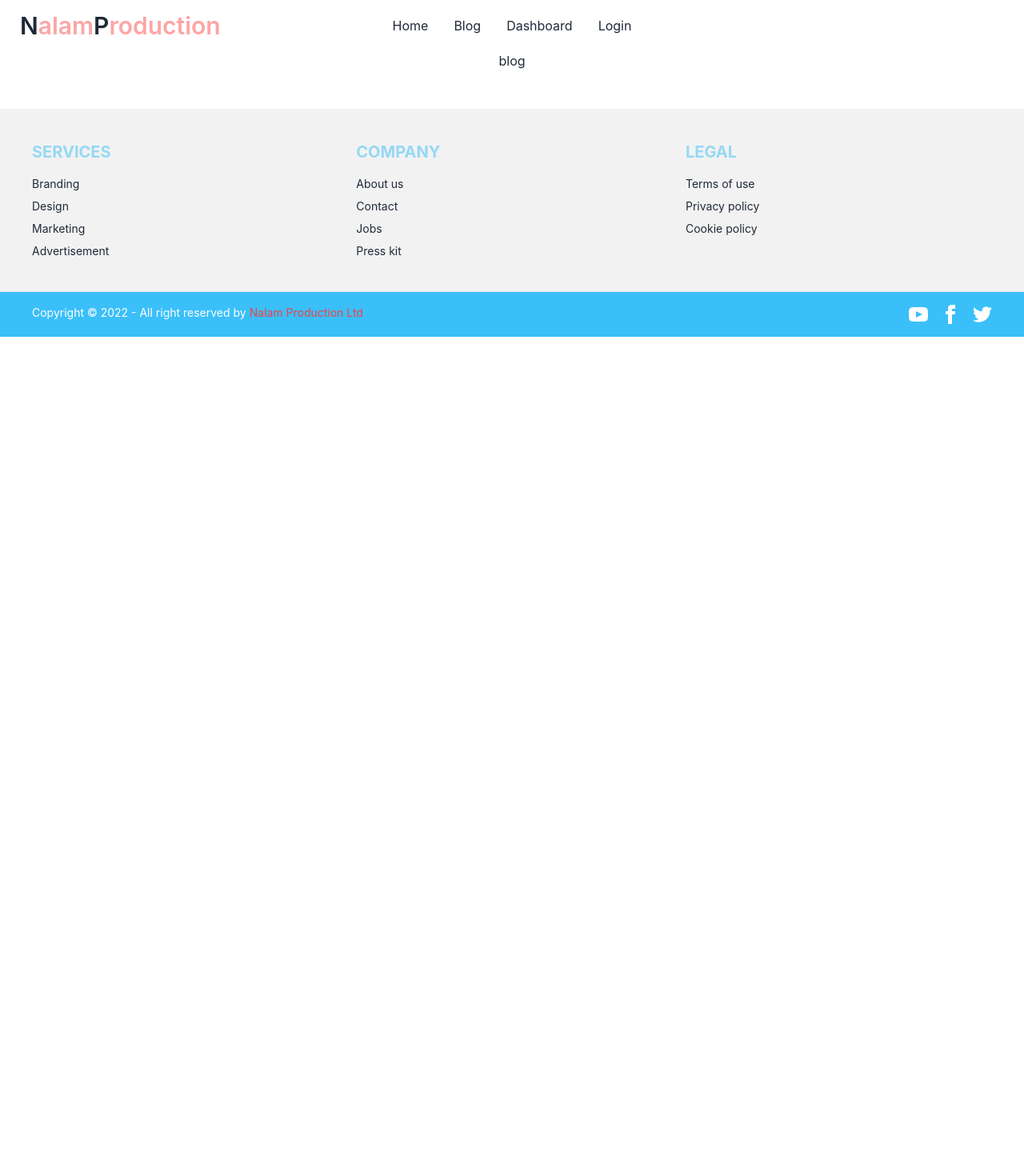
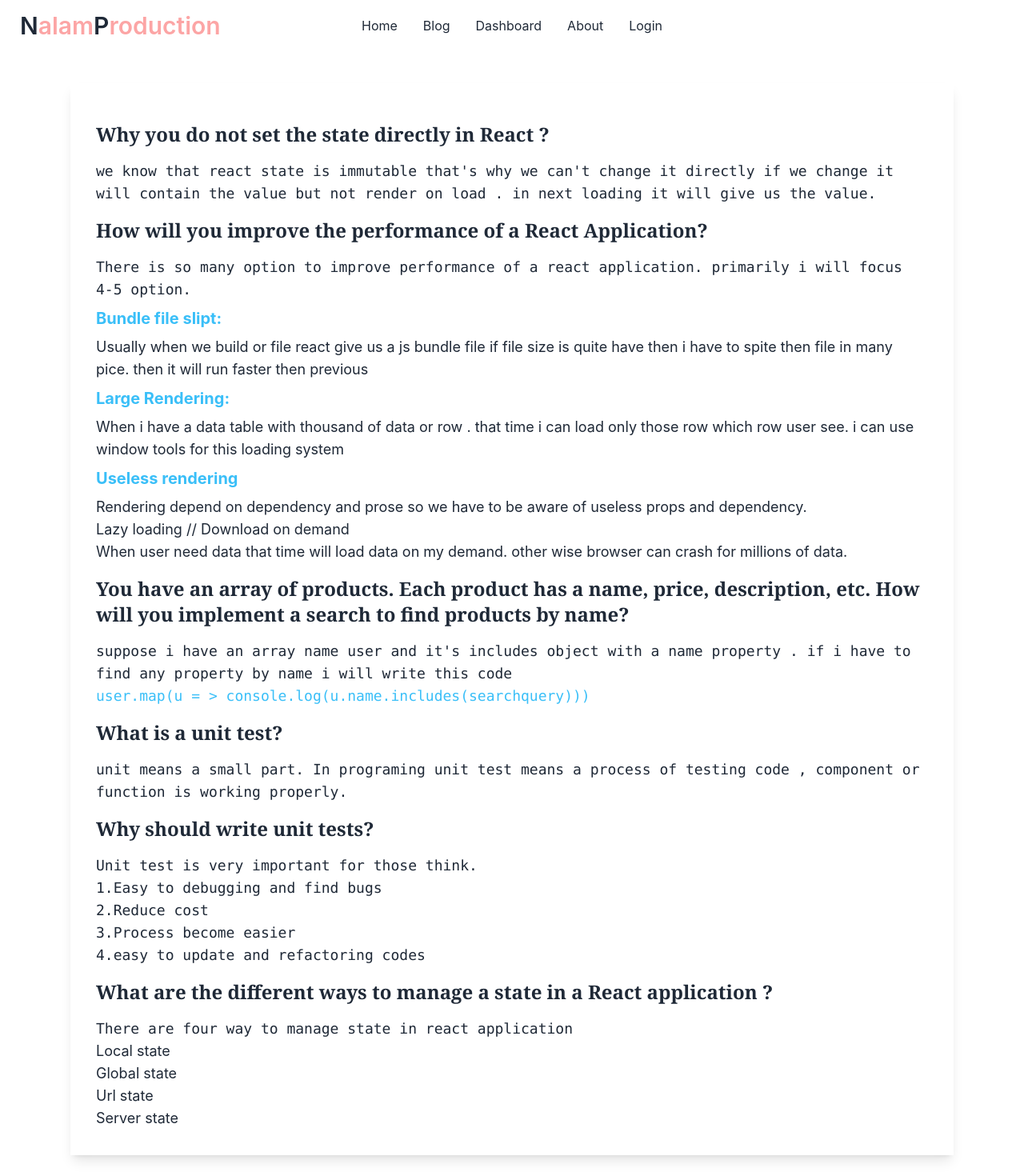
Before and after one commit to saklain71/Nalam-Production, a React (Create React App) app: page /blog in a window 1280 px wide. Shown: the top 1470 px of the page at 80% size. Before the commit the page ends 800 px from the top, so only its background shows below. Built offline with nearby package versions, Linux system fonts and the light colour scheme; no server answers.

Commit message:
about n  blogs

```diff
--- a/src/App.js
+++ b/src/App.js
@@ -1,6 +1,5 @@
 import { Route, Routes } from 'react-router-dom';
 import './App.css';
-import Blog from './Pages/Blog/Blog';
 import AddReview from './Pages/Dashboard/AddReview';
 import Dashboard from './Pages/Dashboard/Dashboard';
 import MyOrders from './Pages/Dashboard/MyOrders';
@@ -16,6 +15,9 @@ import NotFound from './Pages/Shared/NotFound';
 import RequireAuth from './Pages/Login/RequireAuth';
 import Payment from './Pages/Dashboard/Payment';
 import AllUsers from './Pages/Dashboard/AllUsers';
+import ManageOrders from './Pages/Dashboard/ManageOrders';
+import Blog from './Pages/Blog/Blog';
+import About from './Pages/About/About';
 
 
 function App() {
@@ -40,9 +42,11 @@ function App() {
           <Route path="orders" element={<MyOrders></MyOrders>}></Route>
           <Route path="review" element={<AddReview></AddReview>}></Route>
           <Route path="alluser" element={<AllUsers></AllUsers>}></Route>
+          <Route path="manageOrder" element={<ManageOrders></ManageOrders>}></Route>
           <Route path="payment" element={<Payment></Payment>}></Route>
         </Route>
         <Route path="/blog" element={<Blog></Blog>}></Route>
+        <Route path="/about" element={<About></About>}></Route>
         <Route path="/login" element={<Login></Login>}></Route>
         <Route path="/register" element={<Register></Register>}></Route>
         <Route path='*' element={<NotFound></NotFound>}></Route>
--- /dev/null
+++ b/src/Hooks/UseAdmin.js
@@ -0,0 +1,23 @@
+import { useEffect, useState } from "react";
+
+const useAdmin = user =>{
+    const [admin , setAdmin] = useState(false);
+    const [adminLoading , setAdminLoading] = useState(true);
+    useEffect(()=>{
+        const email = user?.email;
+        if(email){
+            fetch(`http://localhost:5000/user/admin/${email}`)
+            .then(res => res.json())
+            .then(data => {
+                console.log('data inside useToken', data);
+                setAdmin(data.admin)
+                setAdminLoading(false);
+            })
+        }
+
+    },[user])
+
+    return [admin, adminLoading]
+}
+
+export default useAdmin
--- a/src/Pages/Dashboard/AllOrders.js
+++ b/src/Pages/About/About.js
@@ -1,6 +1,6 @@
 import React from 'react';
 
-const AllOrders = () => {
+const About = () => {
     return (
         <div>
 
@@ -8,4 +8,4 @@ const AllOrders = () => {
     );
 };
 
-export default AllOrders;
+export default About;
--- a/src/Pages/Blog/Blog.js
+++ b/src/Pages/Blog/Blog.js
@@ -2,10 +2,70 @@ import React from 'react';
 
 const Blog = () => {
     return (
-        <div>
-            <h2>blog</h2>
+        <div className='px-12 m-10'>
+            <div className=' shadow-lg text-left p-8'>
+                <h1 className='text-2xl font-serif my-4 font-bold'>Why you do not set the state directly in React ?</h1>
+                <p className='text-lg font-mono'>
+                    we know that react state is immutable that's why we can't change it directly if we change it will contain the value but not render on load . in next loading it will give us the value.
+                </p>
+                <h1 className='text-2xl font-serif my-4 font-bold'>How will you improve the performance of a React Application?</h1>
+                <p className='text-lg font-mono'>There is so many option to improve performance of a react application. primarily i will focus 4-5 option.</p>
+                <ul className='text-lg '>
+                    <li>
+                        <h1 className='text-info text-xl my-2 text-left font-bold'>  Bundle file slipt:</h1>
+                        <p> Usually when we build or file react give us a js bundle file if file size is quite have then i have to spite then file in many pice. then it will run faster then previous</p>
+                    </li>
+                    <li>
+                        <h1 className='text-info text-xl my-2  font-bold'>Large Rendering:</h1>
+                        <p>When i have a data table with thousand of data or row . that time i can load only those row which row user see. i can use window tools for this loading system</p>
+                    </li>
+                    <li>
+                        <h1 className='text-info text-xl my-2 text-left font-bold'>Useless rendering</h1>
+                        <p className='text-left'>Rendering depend on dependency and prose so we have to be aware of useless props and dependency.</p>
+                    </li>
+                    <li>
+                        <h1 >Lazy loading // Download on demand</h1>
+                        <p>When user need data that time will load data on my demand. other wise browser can crash for millions of data.</p>
+                    </li>
+
+                </ul>
+
+                <h1 className='text-2xl font-serif my-4 text-left font-bold'> You have an array of products. Each product has a name, price, description, etc. How will you implement a search to find products by name?</h1>
+                <p className='text-lg font-mono text-left'>
+                    suppose i have an array name user and it's includes object with a name property . if i have to find any property by name i will write this code <br />
+
+                    <span className='text-info'>user.map(u = > console.log(u.name.includes(searchquery)))</span>
+                </p>
+
+                <h1 className='text-2xl font-serif my-4  font-bold'>What is a unit test?</h1>
+                <p className='text-lg font-mono'>
+                    unit means a small part. In programing unit test means a process of testing code , component or function is working properly.
+                </p>
+                <h1 className='text-2xl font-serif my-4  font-bold'> Why should write unit tests?</h1>
+                <p className='text-lg font-mono'>
+                    Unit test is very important for those think.
+                    <ul>
+                        <li>1.Easy to debugging and find bugs</li>
+                        <li>2.Reduce cost</li>
+                        <li>3.Process become easier</li>
+                        <li>4.easy to update and refactoring codes</li>
+                    </ul>
+                </p>
+
+                <h1 className='text-2xl font-serif my-4  font-bold' >What are the different ways to manage a state in a React application ?</h1>
+                <p className='text-lg font-mono'>There are four way to manage state in react application</p>
+                <ul className='text-lg'>
+                    <li>Local state</li>
+                    <ul>Global state</ul>
+                    <li>Url state</li>
+                    <li>Server state</li>
+                </ul>
+
+            </div>
         </div>
     );
 };
 
+
+
 export default Blog;
--- a/src/Pages/Dashboard/Dashboard.js
+++ b/src/Pages/Dashboard/Dashboard.js
@@ -1,14 +1,20 @@
 import React from 'react';
+import { useAuthState } from 'react-firebase-hooks/auth';
 import { Link, Outlet } from 'react-router-dom';
+import auth from '../../firebase.init';
+import useAdmin from '../../Hooks/UseAdmin';
 
 const Dashboard = () => {
+    const [user] = useAuthState(auth);
+    const [admin] = useAdmin(user);
+    console.log(admin, user.email);
 
     // user admin load and && use in LINK to hide
     return (
         <div class="drawer drawer-mobile">
             <input id="dashboard-sidebar" type="checkbox" class="drawer-toggle" />
             <div class="drawer-content">
-                <h2 className='text-2xl font-bold text-purple-500'>Welcome to your Dashboard</h2>
+                <h2 className='text-2xl font-bold text-red-300 m-5'>Welcome to your Dashboard</h2>
                 <Outlet></Outlet>
             </div>
             <div class="drawer-side">
@@ -16,9 +22,20 @@ const Dashboard = () => {
                 <ul class="menu p-4 overflow-y-auto w-48 bg-base-100 text-base-content">
 
                     <li><Link to="/dashboard">My profile</Link></li>
-                    <li><Link to="/dashboard/orders">My Orders</Link></li>
-                    <li><Link to="/dashboard/review">Add Review</Link></li>
-                    <li><Link to="/dashboard/alluser">All Users</Link></li>
+                    {
+                        admin ?
+                            <>
+                                <li><Link to="/dashboard/alluser">All Users</Link></li>
+                                <li><Link to="/dashboard/manageOrder">ManageAllOrders</Link></li>
+                            </>
+                            :
+                            <>
+                                <li><Link to="/dashboard/orders">My Orders</Link></li>
+                                <li><Link to="/dashboard/review">Add Review</Link></li>
+
+                            </>
+                    }
+
                     <li><Link to="/dashboard/payment">Payment</Link></li>
 
                 </ul>
--- /dev/null
+++ b/src/Pages/Dashboard/ManageOrders.js
@@ -0,0 +1,53 @@
+import React from 'react';
+import { useQuery } from 'react-query';
+import ModalCancel from './ModalCancel';
+
+const ManageOrders = () => {
+
+
+    const url = `http://localhost:5000/allorder`
+    const { data: myorders, refetch } = useQuery("myorders", () => fetch(url).then(res => res.json()))
+
+    return (
+        <div>
+
+            <div >
+                <table class="table table-zebra w-full">
+
+                    <thead>
+                        <tr>
+                            <th>Serial</th>
+                            <th>Product Name</th>
+                            <th>price</th>
+                            <th>Quantity</th>
+                            <th>Delete</th>
+                        </tr>
+                    </thead>
+                    <tbody>
+
+                        {
+                            myorders?.map((item, index) => <tr key={index}>
+
+                                <th>{index + 1}</th>
+                                <td>{item.productName}</td>
+                                <td>{item.price}</td>
+                                <td>{item.quantity}</td>
+                                <td>
+                                    <label
+                                        for="Order-Cancel-Modal" class="btn btn-xs bg-red-300"
+                                    >Cancel</label>
+                                    <ModalCancel
+                                        item={item}
+                                        refetch={refetch}
+                                    ></ModalCancel>
+                                </td>
+                            </tr>
+                            )}
+                    </tbody>
+                </table>
+            </div>
+        </div>)
+
+};
+
+export default ManageOrders;
--- a/src/Pages/Shared/Navbar.js
+++ b/src/Pages/Shared/Navbar.js
@@ -17,6 +17,7 @@ const Navbar = () => {
             <li><Link to="/">Home</Link></li>
             <li><Link to="blog">Blog</Link></li>
             <li><Link to="dashboard">Dashboard</Link></li>
+            <li><Link to="about">About</Link></li>
             {user ? <button onClick={() => {
                 localStorage.removeItem('access')
                 signOut(auth)
```
